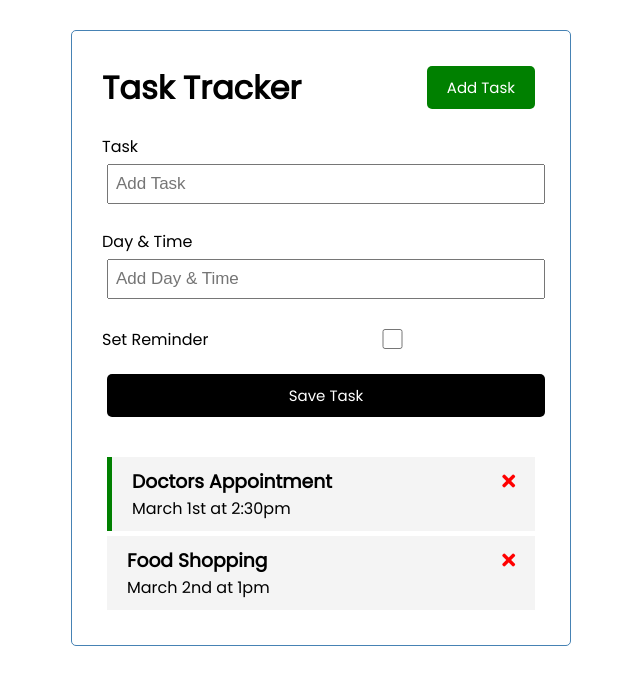
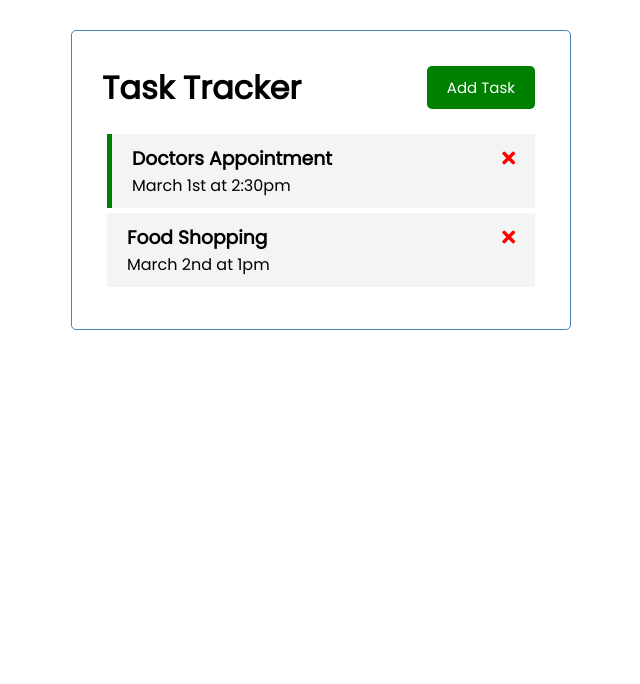
Before and after one commit to Sibints2000/Vue-Task-Manager-app, a Vue app: page / in a window 1280 px wide. Shown: the top 684 px of the page, without its empty margins (319-959 px from the left). Built offline with nearby package versions, Linux system fonts and the light colour scheme.

Commit message:
Thirty Third Commit

```diff
--- a/src/App.vue
+++ b/src/App.vue
@@ -1,7 +1,9 @@
 <template>
   <div class="container">
     <Header title="Task Tracker" />
-    <AddTask @add-task="addTask" />
+    <div v-show="showAddTask">
+      <AddTask @add-task="addTask" />
+    </div>
     <Tasks @toggle-reminder="toggleReminder" @delete-task="deleteTask" :tasks="tasks" />
   </div>
 
@@ -21,7 +23,8 @@ export default {
   },
   data() {
     return {
-      tasks: []
+      tasks: [],
+      showAddTask: false,
     }
   },
   methods: {
```
